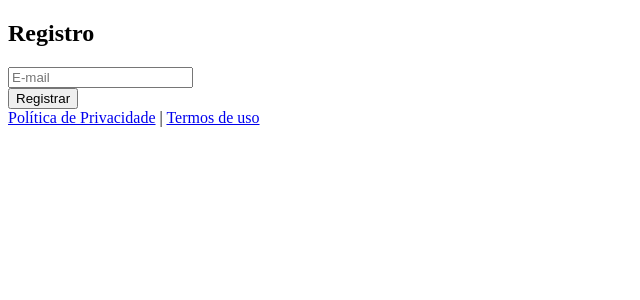
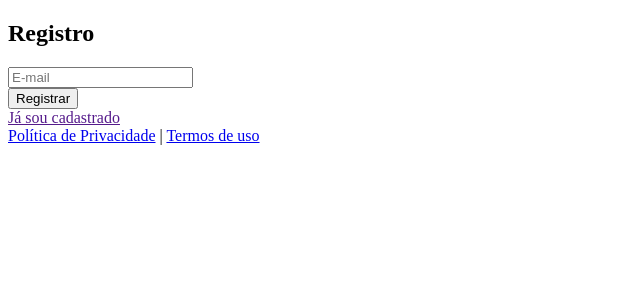
Before and after one commit to tiagokrebs/zapizza-backend, a Python web app: template zapizza/site/templates/home.jinja2 in a window 1280 px wide. Shown: the part 34-334 px from the top of the page, without its empty margins (0-640 px from the left). Run offline with Jinja, Linux system fonts and the light colour scheme; the template is opened without the code that fills it, so the values that code supplies are empty.

Commit message:
link ja sou cadastrado na home

```diff
--- a/zapizza/site/templates/home.jinja2
+++ b/zapizza/site/templates/home.jinja2
@@ -25,6 +25,7 @@
                     </div>
                     <button type="submit" class="btn btn-primary btn-round">Registrar</button>
                 </form>
+                <a href="{{ request.route_url('login') }}" class="btn btn-link text-white">Já sou cadastrado</a>
             </div>
         </div>
         {% endif %}
--- a/zapizza/site/templates/login.jinja2
+++ b/zapizza/site/templates/login.jinja2
@@ -30,6 +30,7 @@
                     <button type="submit" name="form.submitted" class="btn btn-primary btn-round">Entrar</button>
                 </form>
                 <a href="{{ request.route_url('forgot') }}" class="btn btn-link text-white">Esqueci a senha</a>
+                <a href="{{ request.route_url('register') }}" class="btn btn-link text-white">Quero me cadastrar</a>
             </div>
         </div>
     </div>
--- a/zapizza/site/views.py
+++ b/zapizza/site/views.py
@@ -111,7 +111,10 @@ class SiteViews:
 
     @view_config(route_name='register', renderer='templates/register.jinja2')
     def register(self):
-        email = self.request.params['new']
+        try:
+            email = self.request.params['new']
+        except:
+            return dict()
         return dict(email=email)
 
     @view_config(route_name='register', renderer='templates/register.jinja2',
```
